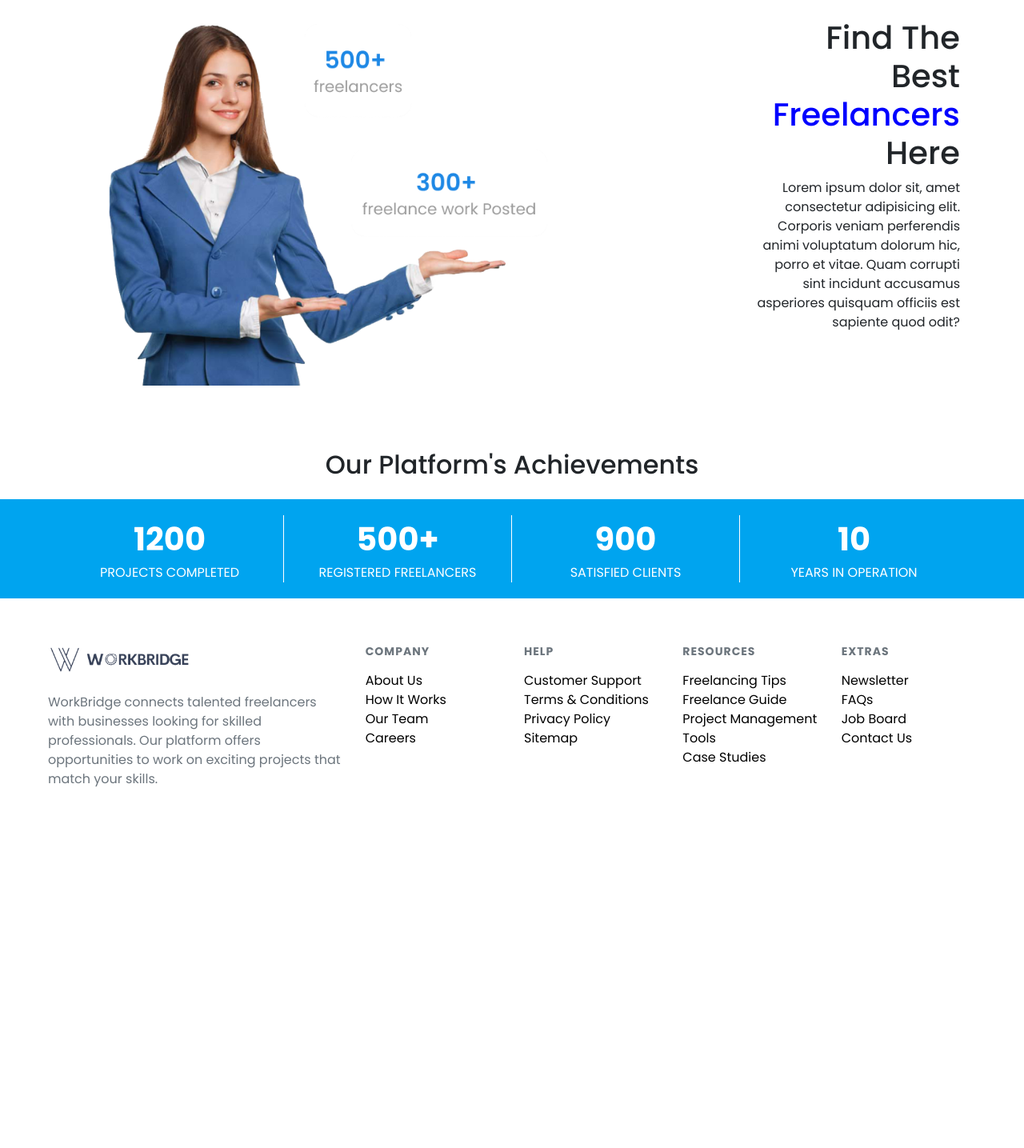
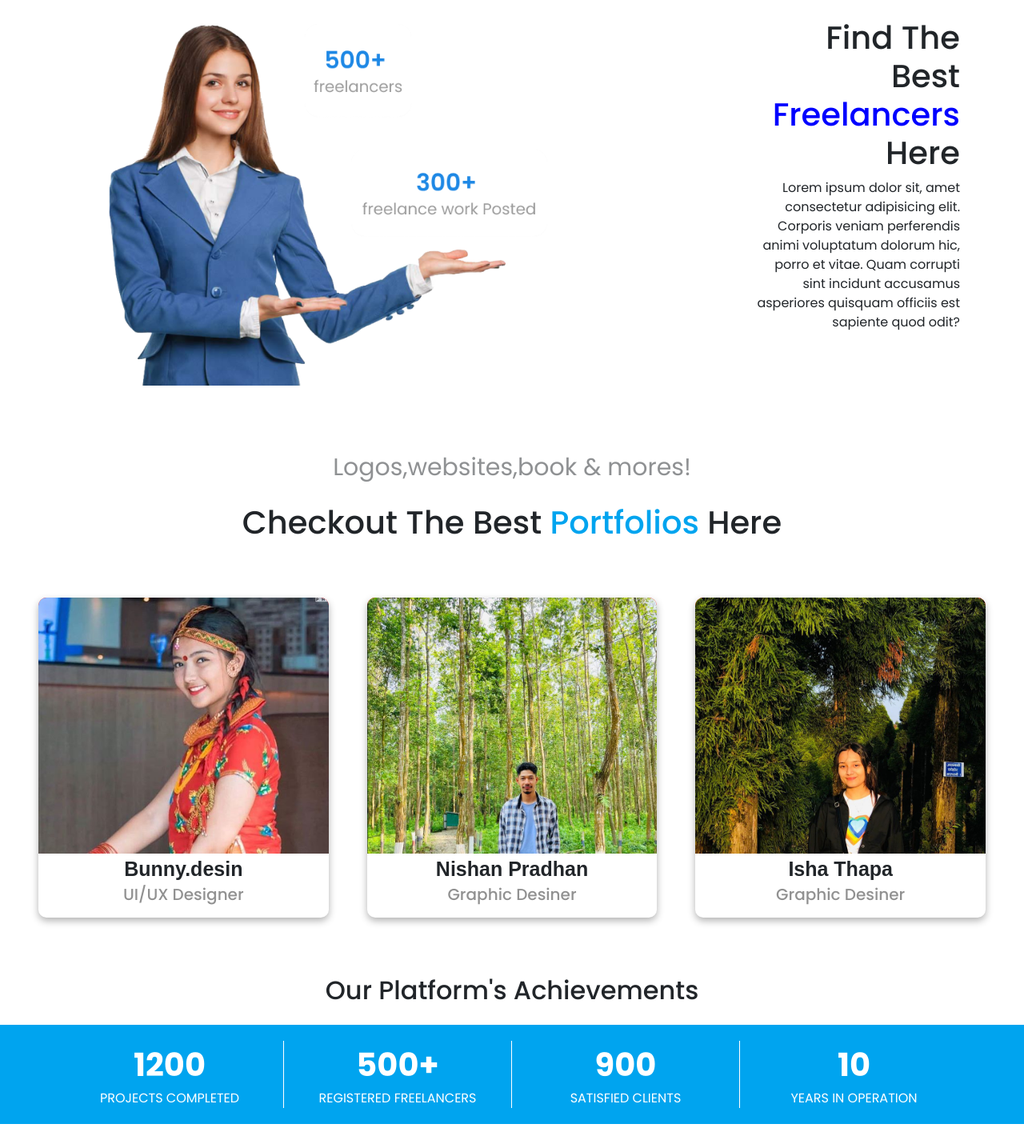
Before and after one commit to Nishan-Pradhan06/workBridge, a Laravel app: page / in a window 1280 px wide. Shown: the part 807-2242 px from the top of the page at 80% size. Before the commit the page ends 1791 px from the top, so only its background shows below. Run offline with Laravel 12, Linux system fonts and the light colour scheme; some libraries are stand-ins or nearby versions.

Commit message:
created portfolio section in welcome.blade

```diff
--- a/resources/views/welcome.blade.php
+++ b/resources/views/welcome.blade.php
@@ -59,6 +59,66 @@
             margin-left: 30vh;
 
         }
+        .portfolio-container{
+            text-align: center;
+            align-items: center;
+        }
+
+        #p-top{
+            font-size: 30px;
+            opacity: 0.5;
+        }
+        #p-down{
+            font-size: 40px;
+            font-weight: 500;
+        }
+        .portfolios{
+            background-color: white;
+            display: flex;
+            text-align: center;
+            align-items: center;
+            padding: 3vh;
+            justify-content: center;
+
+        }
+        .portfolio{
+            margin: 3vh;
+            height: 50vh;
+            width: 50vh;
+            overflow: hidden;
+            background-color: white;
+            border-radius: 10px;
+            box-shadow: 0 4px 10px rgba(0, 0, 0, 0.3);
+        }
+        .portfolio .image-box{
+            height: 40vh;
+            align-items: center;
+            justify-content: center;
+            width: 50vhpx;
+            background-color: red;
+            overflow: hidden;
+        }
+        .image-box img{
+            width: 50vh;
+
+        }
+        .portfolio .text{
+           text-align: center;
+           margin-top: 10px;
+           line-height: 0.75;
+        }
+        #name{
+            font-size: 25px;
+            font-weight: bold;
+            font-family: Arial, Helvetica, sans-serif;
+        }
+        #job{
+            font-size: 20px;
+            font-weight: 500;
+            opacity: 0.5;
+            color: rgb(37,37,37);
+
+        }
 
         /* .details{
             display: flex;
@@ -115,6 +175,52 @@
 
     </div>
 
+    <!-- portfolios card -->
+
+    <div class="portfolio-container">
+        <div class="portfolio-head">
+            <p id="p-top">Logos,websites,book & mores!</p>
+            <p id="p-down">Checkout The Best <span style="color:#00A4EF;">Portfolios </span>Here</p>
+        </div>
+
+        <div class="portfolios">
+            <div class="portfolio">
+                <div class="image-box">
+                    <img src="bunny.jpg" alt="">
+                </div>
+                <div class="text">
+                    <p id="name">Bunny.desin</p>
+                    <p id="job">UI/UX Designer</p>
+                </div>
+            </div>
+
+
+            <div class="portfolio">
+                <div class="image-box">
+                    <img src="nishan.jpg" alt="">
+                </div>
+                <div class="text">
+                    <p id="name">Nishan Pradhan </p>
+                    <p id="job">Graphic Desiner</p>
+                </div>
+            </div>
+
+
+            <div class="portfolio">
+                <div class="image-box">
+                    <img src="isha.jpg" alt="">
+                </div>
+                <div class="text">
+                    <p id="name">Isha Thapa</p>
+                    <p id="job">Graphic Desiner</p>
+                </div>
+            </div>
+
+        </div>
+    </div>
+
+    <!--  -->
+
 
     <!-- statatics started here -->
     <h2 class="text-center my-4">Our Platform's Achievements</h2>
```
Also changed, not shown: public/bunny.jpg (added), public/isha.jpg (added), public/nishan.jpg (added).
